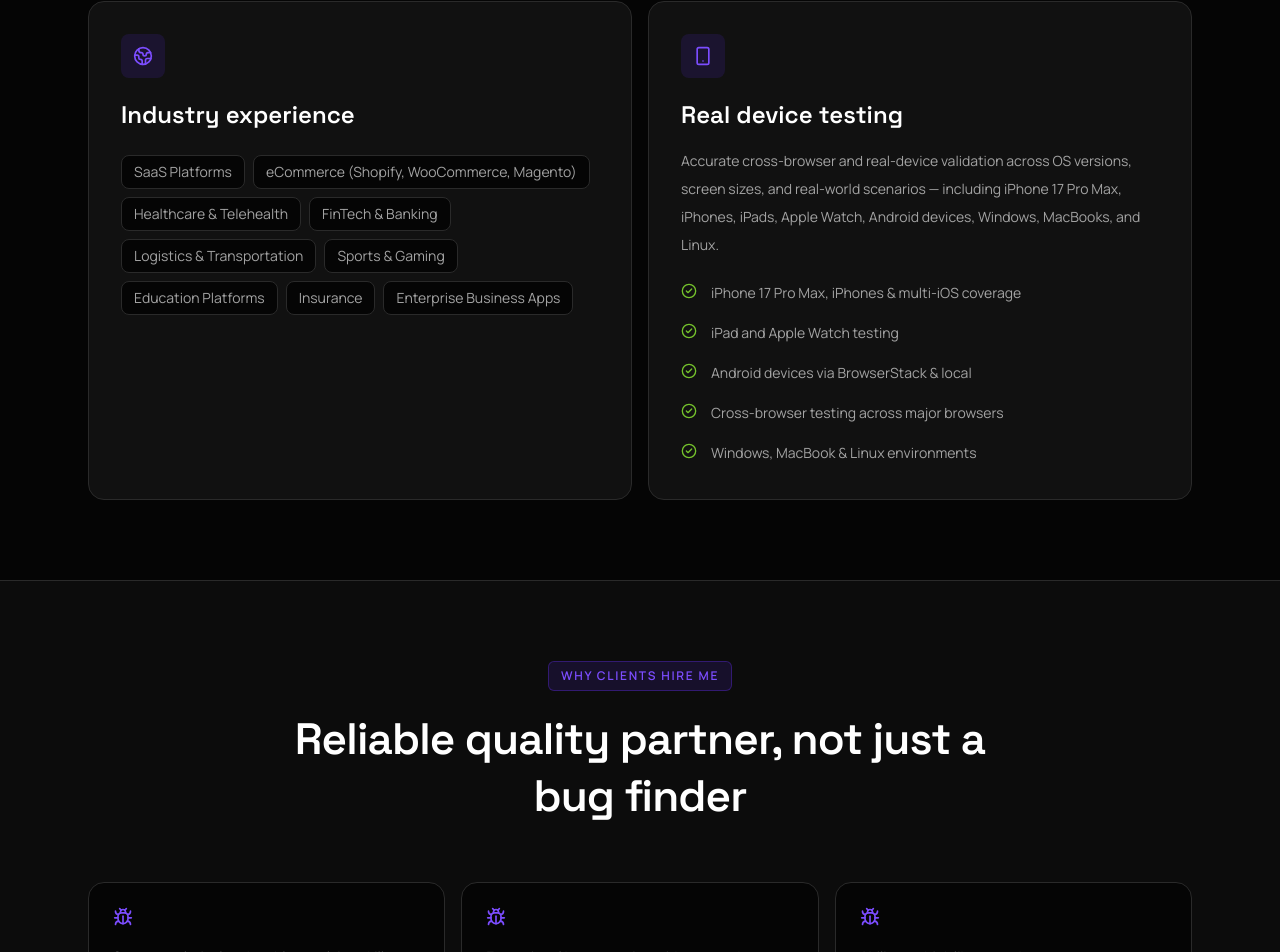
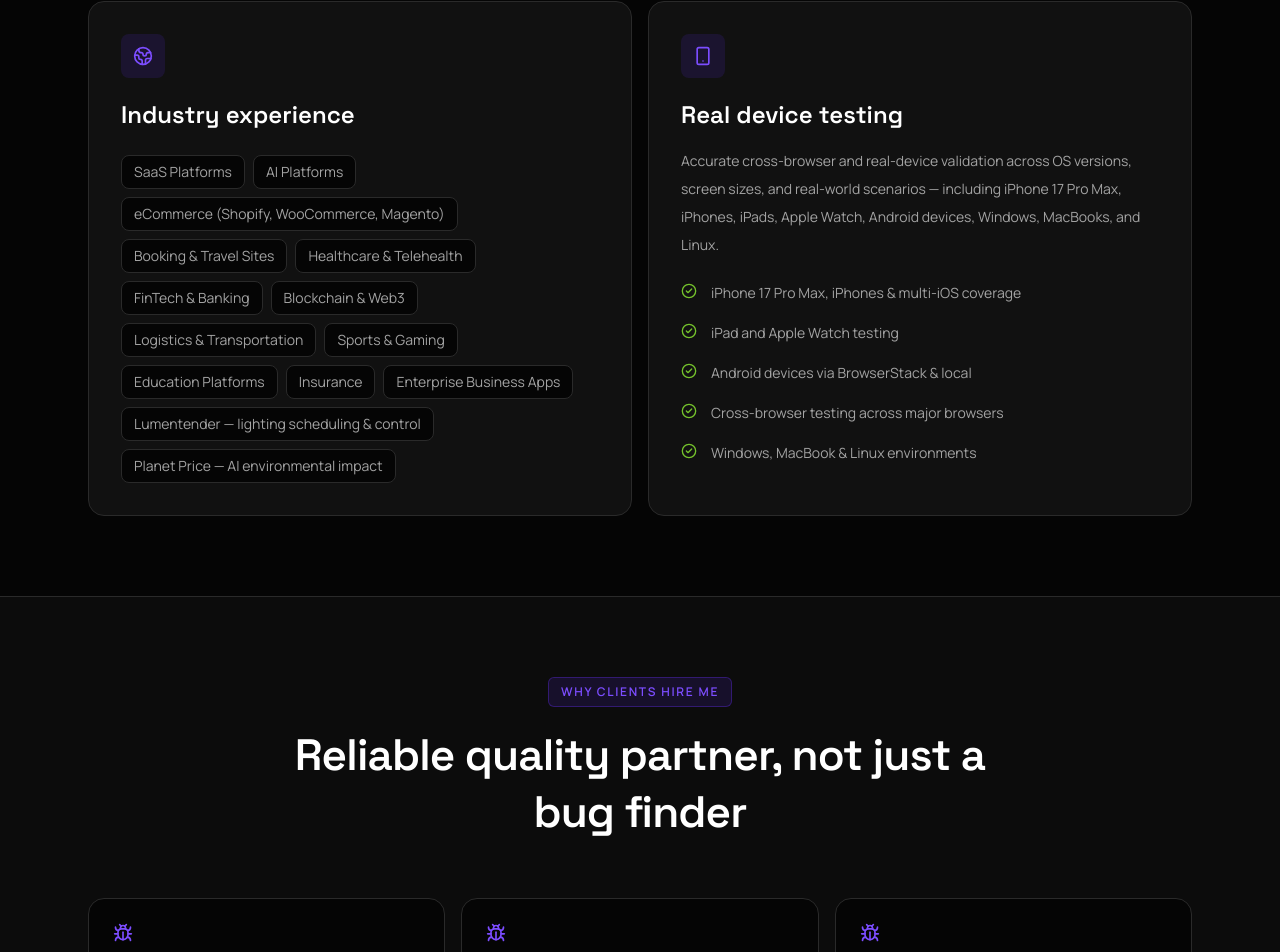
Before and after one commit to masfiqurr/masfiqur-qa-portfolio, a Next.js app: page / in a window 1280 px wide. Shown: the part 9053-10005 px from the top of the page. Built offline with nearby package versions, Linux system fonts and the light colour scheme.

Commit message:
Expand industry experience with AI, booking, and blockchain domains

```diff
--- a/app/page.tsx
+++ b/app/page.tsx
@@ -124,14 +124,19 @@ const tools = [
 
 const industries = [
   "SaaS Platforms",
+  "AI Platforms",
   "eCommerce (Shopify, WooCommerce, Magento)",
+  "Booking & Travel Sites",
   "Healthcare & Telehealth",
   "FinTech & Banking",
+  "Blockchain & Web3",
   "Logistics & Transportation",
   "Sports & Gaming",
   "Education Platforms",
   "Insurance",
   "Enterprise Business Apps",
+  "Lumentender — lighting scheduling & control",
+  "Planet Price — AI environmental impact",
 ];
 
 const brands = [
```
